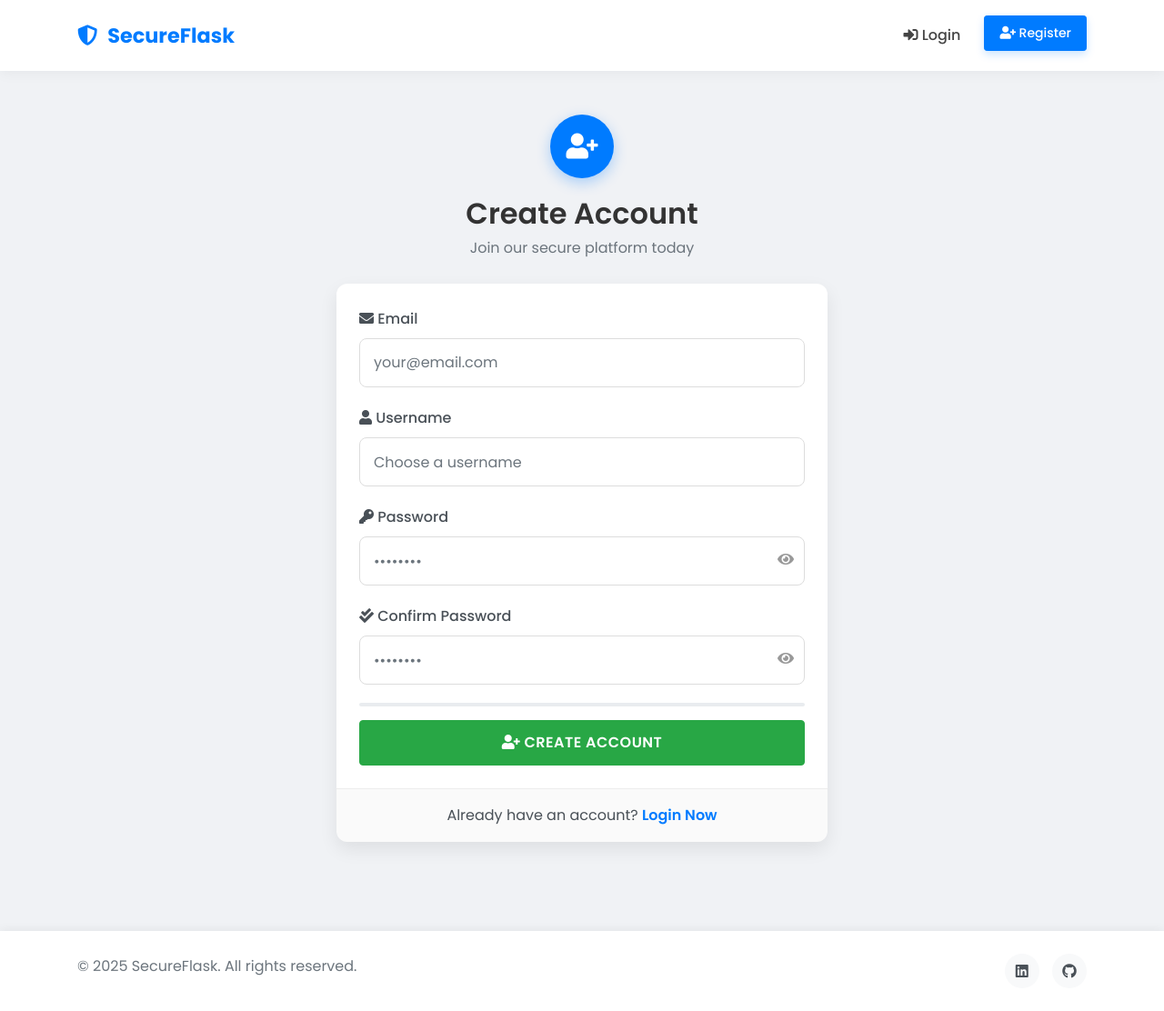
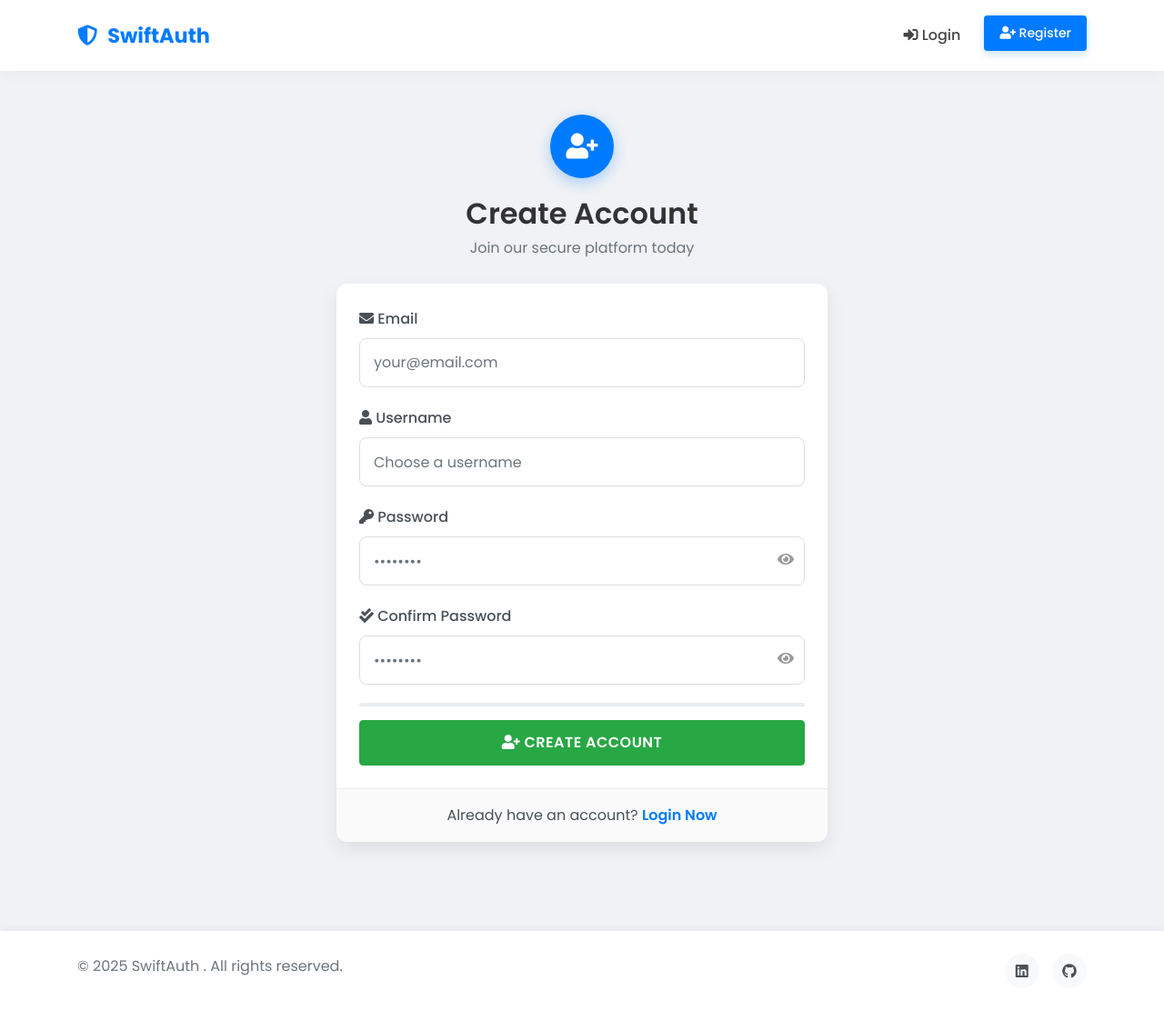
Before and after one commit to Taki-eddine-El-Attari/SwiftAuth, a Flask app: page /register in a window 1280 px wide. Shown: the whole page at 91% size. Run offline with Flask 3, Linux system fonts and the light colour scheme; some libraries are stand-ins or nearby versions.

Commit message:
Modifier quelques informations sur le site

```diff
--- a/templates/base.html
+++ b/templates/base.html
@@ -31,7 +31,7 @@
     <nav class="navbar navbar-expand-lg navbar-dark">
       <div class="container">
         <a class="navbar-brand" href="/">
-          <i class="fas fa-shield-alt"></i> SecureFlask
+          <i class="fas fa-shield-alt"></i> SwiftAuth
         </a>
         <button
           class="navbar-toggler"
@@ -95,7 +95,7 @@
       <div class="container">
         <div class="row">
           <div class="col-md-6">
-            <p>&copy; 2025 SecureFlask. All rights reserved.</p>
+            <p>&copy; 2025 SwiftAuth . All rights reserved.</p>
           </div>
           <div class="col-md-6 text-right">
             <a
@@ -105,7 +105,7 @@
               ><i class="fab fa-linkedin"></i
             ></a>
             <a
-              href="https://github.com/Taki-eddine-El-Attari/SecureFlask"
+              href="https://github.com/Taki-eddine-El-Attari/SwiftAuth "
               target="_blank"
               class="social-icon"
               ><i class="fab fa-github"></i
--- a/templates/login.html
+++ b/templates/login.html
@@ -1,4 +1,4 @@
-{% extends "base.html" %} {% block title %}Login - SecureFlask{% endblock %} {%
+{% extends "base.html" %} {% block title %}Login - SwiftAuth {% endblock %} {%
 block content %}
 <div class="row justify-content-center">
   <div class="col-md-6">
--- a/templates/profile.html
+++ b/templates/profile.html
@@ -1,4 +1,4 @@
-{% extends "base.html" %} {% block title %}Profile - SecureFlask{% endblock %} {%
+{% extends "base.html" %} {% block title %}Profile - SwiftAuth {% endblock %} {%
 block content %}
 <div class="row">
   <div class="col-md-4">
--- a/templates/register.html
+++ b/templates/register.html
@@ -1,4 +1,4 @@
-{% extends "base.html" %} {% block title %}Register - SecureFlask{% endblock %}
+{% extends "base.html" %} {% block title %}Register - SwiftAuth{% endblock %}
 {% block content %}
 <div class="row justify-content-center">
   <div class="col-md-6">
```
